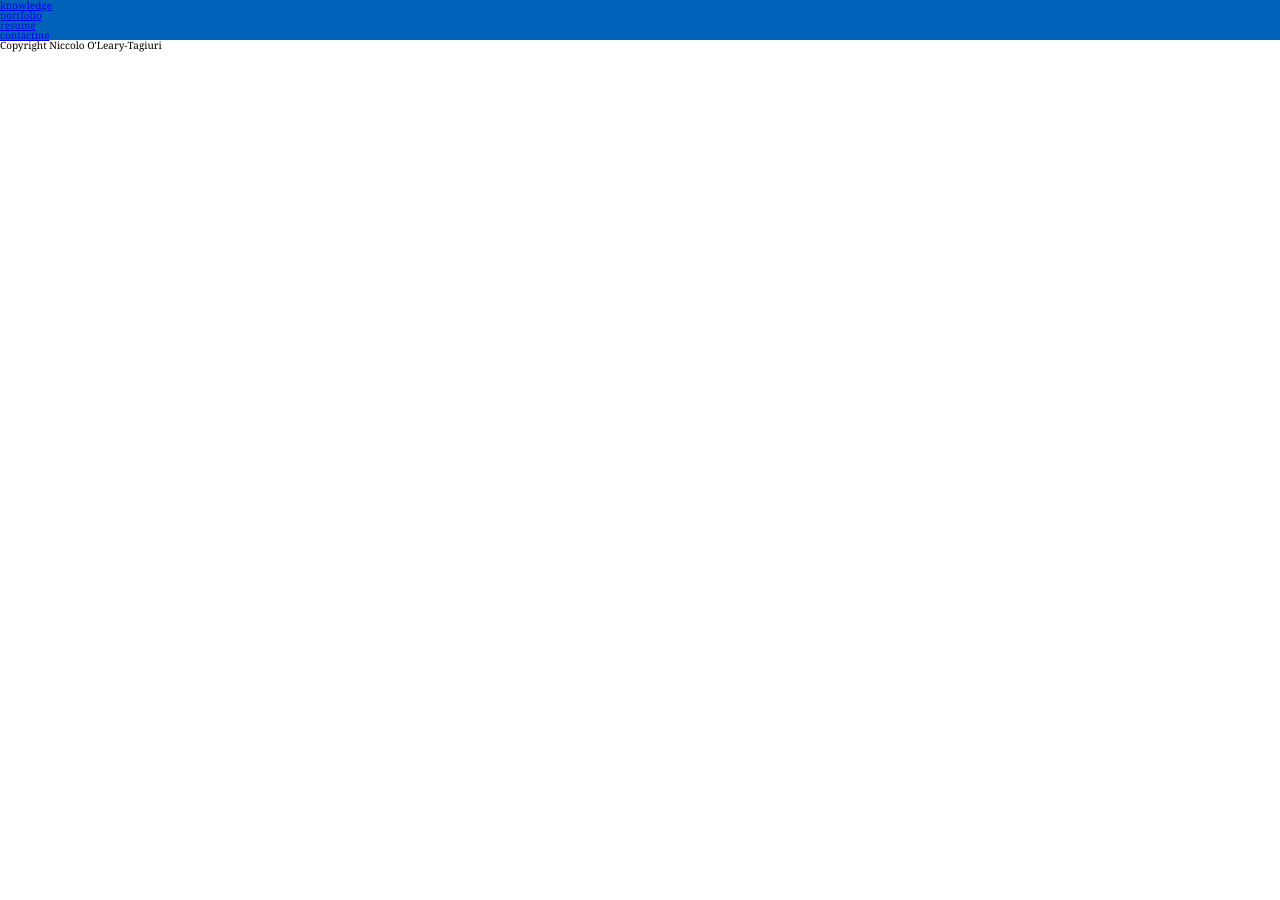
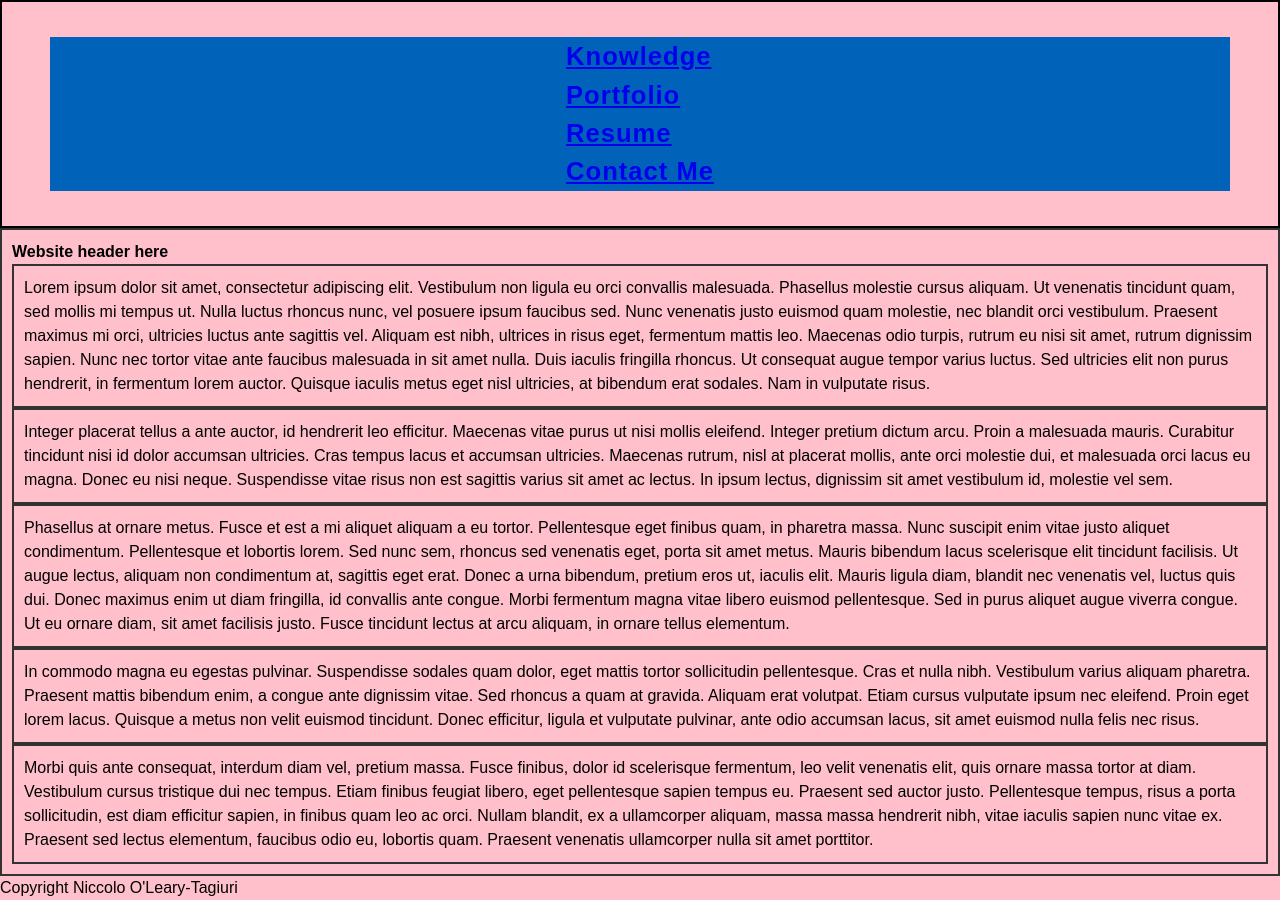
Before and after one commit to CrisesAverting/NiccoDevPortfolio, a plain HTML site: page index.html in a window 1280 px wide. Before the commit the page ends 800 px from the top, so only its background shows below. Drawn offline with Linux system fonts and the light colour scheme.

Commit message:
added borders for references layouts in css

```diff
--- a/assets/css/customstyle.css
+++ b/assets/css/customstyle.css
@@ -1,42 +1,88 @@
 /* default css */
-* {
-    box-sizing: border-box;
+*,*::after,*::before {
+    margin: 0;
+    padding: 0;
+    box-sizing: inherit;
+    font-family: inherit
 }
 
-html {
-    font-size: 62.5%;
-    scroll-behavior: smooth;
-}
-
-@media only screen and (max-width: 75em) {
+/* Extra small devices (phones, 600px and down) */
+@media only screen and (max-width: 600px) {
     html {
-        font-size: 59%;
+        background: red;
     }
 }
 
-@media only screen and (max-width: 56.25em) {
+/* Small devices (portrait tablets and large phones, 600px and up) */
+@media only screen and (min-width: 600px) {
     html {
-        font-size: 56%;
+        background: green;
     }
 }
 
-@media only screen and (min-width: 112.5em) {
+/* Medium devices (landscape tablets, 768px and up) */
+@media only screen and (min-width: 768px) {
     html {
-        font-size: 65%;
+        background: blue;
     }
 }
 
+/* Large devices (laptops/desktops, 992px and up) */
+@media only screen and (min-width: 992px) {
+    html {
+        background: orange;
+    }
+}
 
+/* Extra large devices (large laptops and desktops, 1200px and up) */
+@media only screen and (min-width: 1200px) {
+    html {
+        background: pink;
+    }
+}
 
 /* css for semantic elements */
 body {
-    font-family: Cambria, Cochin, Georgia, Times, 'Times New Roman', serif;
+    box-sizing: border-box;
+    position: relative;
+    line-height: 1.5;
+    font-family: sans-serif;
+    font-family: 'Source Sans Pro', sans-serif
 }
 
-header {}
+header {
+    display: flex;
+    justify-content: space-evenly;
+    align-items: center;
+    padding: 2.2rem 3rem;
+    border: 2px;
+    border-style: solid;
+    border-color: black;
+    display: inline-block;
+    font-size: 1.6rem;
+    color: #333;
+    letter-spacing: 1px;
+    font-weight: 700;
+    width: 100%;
+}
+
+section {
+    border: 2px;
+    border-width: 2px;
+    border-style: solid;
+    border-color: #333;
+    padding: 10px;
+}
 
 nav {
+    display: flex;
+    justify-content: space-evenly;
+    align-items: center;
     background-color: #0062b9;
+}
+
+li {
+    list-style: none
 }
 
 #knowledge {
--- a/index.html
+++ b/index.html
@@ -10,47 +10,109 @@
     <link rel="stylesheet" href="./assets/css/customstyle.css" />
 </head>
 <header class="header">
-    <h1></h1>
+
+    <div class="header_content">
         <nav>
             <ul>
                 <li>
-                <a href="knowledge">knowledge</a>
+                    <a href="#knowledge">Knowledge</a>
                 </li>
                 <li>
-                <a href="portfolio">portfolio</a>
+                    <a href="#portfolio">Portfolio</a>
                 </li>
                 <li>
-                <a href="resume">resume</a>
+                    <a href="#resume">Resume</a>
                 </li>
                 <li>
-                <a href="contactme">contactme</a>
+                    <a href="#contactme">Contact Me</a>
                 </li>
             </ul>
 
         </nav>
+    </div>
 </header>
-
+<section>
 <main>
+    <h1>Website header here</h1>
     <div id="aboutheader">
         <section id="about">
-
+            <p>Lorem ipsum dolor sit amet, consectetur adipiscing elit. Vestibulum non ligula eu orci convallis
+                malesuada. Phasellus
+                molestie cursus aliquam. Ut venenatis tincidunt quam, sed mollis mi tempus ut. Nulla luctus rhoncus
+                nunc, vel posuere
+                ipsum faucibus sed. Nunc venenatis justo euismod quam molestie, nec blandit orci vestibulum. Praesent
+                maximus mi orci,
+                ultricies luctus ante sagittis vel. Aliquam est nibh, ultrices in risus eget, fermentum mattis leo.
+                Maecenas odio
+                turpis, rutrum eu nisi sit amet, rutrum dignissim sapien. Nunc nec tortor vitae ante faucibus malesuada
+                in sit amet
+                nulla. Duis iaculis fringilla rhoncus. Ut consequat augue tempor varius luctus. Sed ultricies elit non
+                purus hendrerit,
+                in fermentum lorem auctor. Quisque iaculis metus eget nisl ultricies, at bibendum erat sodales. Nam in
+                vulputate risus.</p>
         </section>
     </div>
 
     <section id="knowledge">
-
+        <p>
+            Integer placerat tellus a ante auctor, id hendrerit leo efficitur. Maecenas vitae purus ut nisi mollis
+            eleifend. Integer
+            pretium dictum arcu. Proin a malesuada mauris. Curabitur tincidunt nisi id dolor accumsan ultricies. Cras
+            tempus lacus
+            et accumsan ultricies. Maecenas rutrum, nisl at placerat mollis, ante orci molestie dui, et malesuada orci
+            lacus eu
+            magna. Donec eu nisi neque. Suspendisse vitae risus non est sagittis varius sit amet ac lectus. In ipsum
+            lectus,
+            dignissim sit amet vestibulum id, molestie vel sem.
+        </p>
     </section>
     <section id="portfolio">
-
+        <p>
+            Phasellus at ornare metus. Fusce et est a mi aliquet aliquam a eu tortor. Pellentesque eget finibus quam, in
+            pharetra
+            massa. Nunc suscipit enim vitae justo aliquet condimentum. Pellentesque et lobortis lorem. Sed nunc sem,
+            rhoncus sed
+            venenatis eget, porta sit amet metus. Mauris bibendum lacus scelerisque elit tincidunt facilisis. Ut augue
+            lectus,
+            aliquam non condimentum at, sagittis eget erat. Donec a urna bibendum, pretium eros ut, iaculis elit. Mauris
+            ligula
+            diam, blandit nec venenatis vel, luctus quis dui. Donec maximus enim ut diam fringilla, id convallis ante
+            congue. Morbi
+            fermentum magna vitae libero euismod pellentesque. Sed in purus aliquet augue viverra congue. Ut eu ornare
+            diam, sit
+            amet facilisis justo. Fusce tincidunt lectus at arcu aliquam, in ornare tellus elementum.
+        </p>
     </section>
     <section id="resume">
-
+        <p>
+            In commodo magna eu egestas pulvinar. Suspendisse sodales quam dolor, eget mattis tortor sollicitudin
+            pellentesque. Cras
+            et nulla nibh. Vestibulum varius aliquam pharetra. Praesent mattis bibendum enim, a congue ante dignissim
+            vitae. Sed
+            rhoncus a quam at gravida. Aliquam erat volutpat. Etiam cursus vulputate ipsum nec eleifend. Proin eget
+            lorem lacus.
+            Quisque a metus non velit euismod tincidunt. Donec efficitur, ligula et vulputate pulvinar, ante odio
+            accumsan lacus,
+            sit amet euismod nulla felis nec risus.
+        </p>
     </section>
     <section id="contactme">
-
+        <p>Morbi quis ante consequat, interdum diam vel, pretium massa. Fusce finibus, dolor id scelerisque fermentum,
+            leo velit
+            venenatis elit, quis ornare massa tortor at diam. Vestibulum cursus tristique dui nec tempus. Etiam finibus
+            feugiat
+            libero, eget pellentesque sapien tempus eu. Praesent sed auctor justo. Pellentesque tempus, risus a porta
+            sollicitudin,
+            est diam efficitur sapien, in finibus quam leo ac orci. Nullam blandit, ex a ullamcorper aliquam, massa
+            massa hendrerit
+            nibh, vitae iaculis sapien nunc vitae ex. Praesent sed lectus elementum, faucibus odio eu, lobortis quam.
+            Praesent
+            venenatis ullamcorper nulla sit amet porttitor.
+        </p>
     </section>
 
 </main>
+</section>
 <footer>
     <span>Copyright Niccolo O'Leary-Tagiuri</span>
 </footer>
```
Also changed, not shown: 2 other files. Lines whose indentation alone changed are shown as unchanged.
